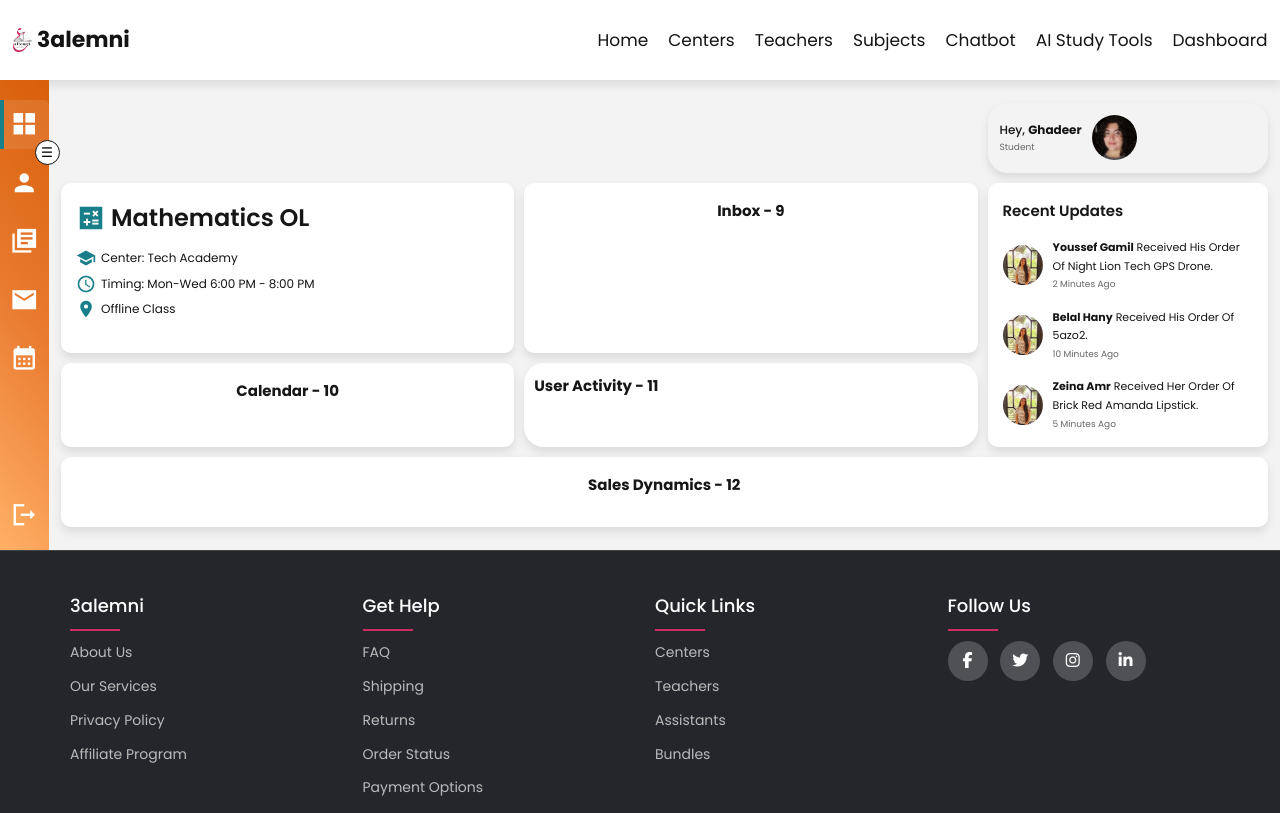
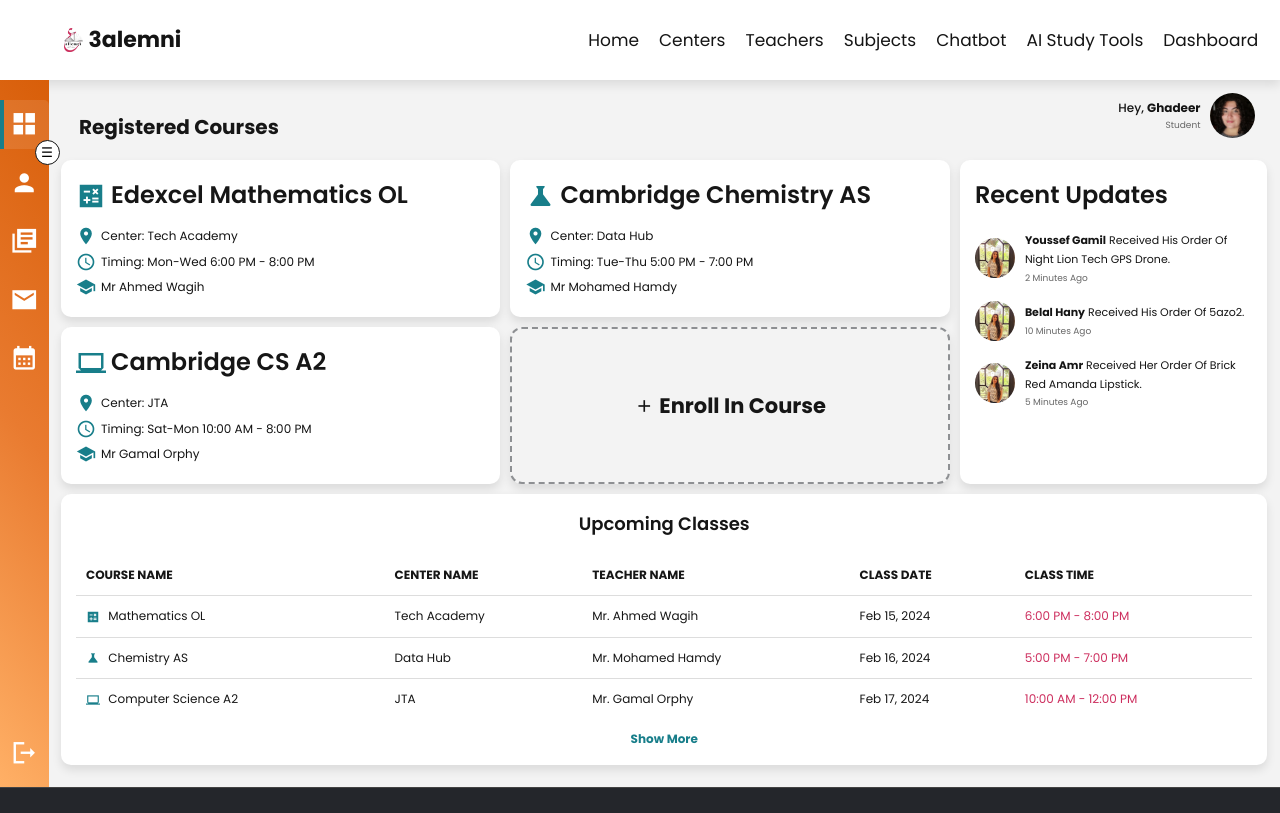
Before and after one commit to GhadeerHesham/3alemni-educational-website, a plain HTML site: page StudentDashboard_Overview.html in a window 1280 px wide. Shown: the top 813 px of the page. Drawn offline with Linux system fonts and the light colour scheme.

Commit message:
final overview

```diff
--- a/StudentDashboard_Overview.css
+++ b/StudentDashboard_Overview.css
@@ -1,20 +1,64 @@
 /* Grid Layout for Dashboard */
 .dashboard-main {
     display: grid;
-    grid-template-columns: repeat(2, 1fr) 280px;
+    grid-template-columns: repeat(2, 1fr) 0.7fr;
     grid-template-rows: repeat(6, auto);
     gap: 1rem;
+    margin-top: -1.8%;
 }
 
 /* Grid Layout Adjustments */
 .dashboard-header {
     grid-column: 1 / 4;
     grid-row: 1 / 2;
+    margin-bottom: 0%;
+    padding-left: 5%;
+    padding-right: 1.7%;
 }
 
 .profile {
     grid-column: 3 / 4;
     grid-row: 2 / 3;
+    display: flex;
+    align-items: right;
+    gap: 1rem;
+    background: transparent;
+    padding: 1.2rem;
+    justify-self: flex-end; /* Align the entire container to the right of the cell */
+    margin: 0rem;
+    box-shadow: none;
+}
+
+.profile .info {
+    text-align: right; /* Align text to the right */
+    display: flex;
+    flex-direction: column;
+}
+
+.profile .info p {
+    font-size: 1.2rem;
+    font-weight: 500;
+    color: var(--black);
+    margin: 0; /* Remove default margin */
+}
+
+.profile .info .text-muted {
+    font-size: 0.9rem;
+    color: var(--light-black);
+    margin: 0; /* Remove default margin */
+}
+
+.profile .profile-photo {
+    width: 4.5rem;
+    height: 4.5rem;
+    border-radius: 50%;
+    overflow: hidden;
+}
+
+.profile .profile-photo img {
+    width: 100%;
+    height: 100%;
+    object-fit: cover;
 }
 
 .dashboard-sidebar {
@@ -27,17 +71,27 @@
     grid-row: 3 / 5;
 }
 
-.course1 {
-    grid-column: 1 / 2;
-    grid-row: 3 / 4;
+
+.CourseTitle{
+    grid-column: 1 / 3;
+    grid-row: 2 / 3;
+    margin-top: 3rem;
+    margin-left: 1.8rem;
+    font-size: 2rem;
+    margin-bottom: 0rem;
+    padding: 0%;
+}
+
+.courses{
     padding: 1.5rem;
     border-radius: 1.2rem;
     background: #fff;
     box-shadow: var(--box-shadow);
     text-align: left;
+    margin-top: 0REM;
 }
 
-.course1 h2 {
+.courses h2 {
     font-size: 2.4rem;
     font-weight: 600;
     display: flex;
@@ -46,14 +100,13 @@
     margin-bottom: 1rem;
 }
 
-/* Styling for the course details list */
-.course1 .course-details {
+courses .course-details {
     list-style: none; /* Removes bullet points */
     padding: 0;
     margin: 0;
 }
 
-.course1 .course-details li {
+.courses .course-details li {
     font-size: 1.2rem;
     color: var(--black);
     display: flex;
@@ -62,9 +115,15 @@
     margin-bottom: 0.5rem;
 }
 
-.course1 .material-icons-sharp {
+.courses .material-icons-sharp {
     font-size: 2rem;
     color: var(--main-color);
+}
+
+.course1 {
+    grid-column: 1 / 2;
+    grid-row: 3 / 4;
+
 }
 
 
@@ -81,30 +140,114 @@
 .addCourse {
     grid-column: 2 / 3;
     grid-row: 4 / 5;
+    border: 2px dashed #35383e86;
+    background-color: transparent;
+    display: flex;
+    align-items: center;
+    justify-content: center;
+    font-size: 1.4rem;
+    padding: 1.5rem;
+    border-radius: 1.2rem;
+    text-align: center;
 }
 
+.addCourse h2 {
+    display: flex;
+    align-items: center;
+    gap: 0.5rem;
+    margin: 0;
+}
+
+.addCourse .material-icons-sharp {
+    font-size: 2rem; /* Adjust the size of the icon */
+    vertical-align: middle; /* Ensure the icon is vertically aligned with the text */
+}
+
+/* Upcoming Classes Section */
 .upcoming {
     grid-column: 1 / 4;
     grid-row: 5 / 6;
+    padding: 1.5rem;
+    background: #fff;
+    box-shadow: var(--box-shadow);
+    border-radius: 1rem;
+    text-align:justify;
 }
+
+.upcoming h2 {
+    font-size: 1.8rem;
+    font-weight: 600;
+    margin-bottom: 1.5rem;
+}
+
+/* Table Layout for Upcoming Classes */
+.upcoming-table {
+    width: 100%;
+    border-collapse: collapse;
+    margin-top: 1rem;
+}
+
+.upcoming-table th,
+.upcoming-table td {
+    padding: 1rem;
+    text-align: left;
+    font-size: 1.2rem;
+    border-bottom: 1px solid #ddd;
+}
+
+.upcoming-table th {
+    font-weight: bold;
+    text-transform: uppercase;
+}
+
+
+.upcoming-table tbody tr:last-child td {
+    border-bottom: none;
+}
+
+/* Icons Inside Table Cells */
+.upcoming-table .material-icons-sharp {
+    font-size: 1.4rem;
+    color: var(--main-color);
+    vertical-align: middle;
+    margin-right: 0.5rem;
+}
+
+/* Show More Link */
+.show-more {
+    display: block;
+    text-align: center;
+    margin-top: 1rem;
+    font-size: 1.2rem;
+    color: var(--main-color);
+    text-decoration: none;
+    font-weight: bold;
+}
+
+.show-more:hover {
+    text-decoration: underline;
+}
+
 
 .dashboard-footer {
     grid-column: 1 / 4;
     grid-row: 6 / 7;
 }
 
-/* Profile Card */
 .profile {
+    grid-column: 3 / 4;
+    grid-row: 2 / 3;
     display: flex;
+    flex-direction: row-reverse; /* Reverse the order of elements */
     align-items: center;
     gap: 1rem;
     background: transparent;
     padding: 1.2rem;
+    justify-content: flex-end; /* Align everything to the right */
 }
 
-/* Profile Text Alignment */
 .profile .info {
-    text-align: left;
+    text-align: right; /* Align text to the right */
     display: flex;
     flex-direction: column;
 }
@@ -113,14 +256,15 @@
     font-size: 1.2rem;
     font-weight: 500;
     color: var(--black);
+    margin: 0; /* Remove default margin */
 }
 
 .profile .info .text-muted {
     font-size: 0.9rem;
     color: var(--light-black);
+    margin: 0; /* Remove default margin */
 }
 
-/* Profile Photo */
 .profile .profile-photo {
     width: 4.5rem;
     height: 4.5rem;
--- a/StudentDashboard_Overview.html
+++ b/StudentDashboard_Overview.html
@@ -56,7 +56,7 @@
             </a>
             <a href="#">
                 <span class="material-icons-sharp">mail</span>
-                <h3>My Messages</h3>
+                <h3>Notifications</h3>
             </a>
             <a href="#">
                 <span class="material-icons-sharp">calendar_month</span>
@@ -76,18 +76,20 @@
     <main class="dashboard-main">
 
         <div class="card profile">
+
+            <div class="profile-photo">
+                <img src="images/ghadeer.jpg" alt="user-photo">
+            </div>
+
             <div class="info">
                 <p>Hey, <b>Ghadeer</b></p>
                 <small class="text-muted">Student</small>
-            </div>
-            <div class="profile-photo">
-                <img src="images/ghadeer.jpg" alt="user-photo">
             </div>
         </div>
 
 
         <div class="card notifications">
-            <h2>Recent Updates</h2>
+            <h2 style="font-size: 2.4rem;">Recent Updates</h2>
             <div class="updates">
                 <div class="update">
                     <div class="profile-photo">
@@ -121,33 +123,79 @@
             </div>
         </div>
 
-
-        <div class="card course1">
-            <h2><span class="material-icons-sharp" style="font-size: 3rem;">calculate</span> Mathematics OL</h2>
+        <h1 class="CourseTitle">Registered Courses</h1>
+        <div class="card courses course1">
+            <h2><span class="material-icons-sharp" style="font-size: 3rem;">calculate</span> Edexcel Mathematics OL</h2>
             <ul class="course-details">
-                <li><span class="material-icons-sharp">school</span> Center: Tech Academy</li>
+                <li><span class="material-icons-sharp">location_on</span> Center: Tech Academy</li>
                 <li><span class="material-icons-sharp">schedule</span> Timing: Mon-Wed 6:00 PM - 8:00 PM</li>
-                <li><span class="material-icons-sharp">location_on</span> Offline Class</li>
+                <li><span class="material-icons-sharp">school</span> Mr Ahmed Wagih</li>
             </ul>
         </div>
 
 
 
-        <div class="card course2">
-            <h2>Inbox - 9</h2>
+        <div class="card courses course2">
+            <h2><span class="material-icons-sharp" style="font-size: 3rem;">science</span> Cambridge Chemistry AS</h2>
+            <ul class="course-details">
+                <li><span class="material-icons-sharp">location_on</span> Center: Data Hub</li>
+                <li><span class="material-icons-sharp">schedule</span> Timing: Tue-Thu 5:00 PM - 7:00 PM</li>
+                <li><span class="material-icons-sharp">school</span> Mr Mohamed Hamdy</li>
+            </ul>
         </div>
 
-        <div class="card course3">
-            <h2>Calendar - 10</h2>
-        </div>
+        <div class="card courses course3">
+            <h2><span class="material-icons-sharp" style="font-size: 3rem;">laptop</span> Cambridge CS A2</h2>
+            <ul class="course-details">
+                <li><span class="material-icons-sharp">location_on</span> Center: JTA</li>
+                <li><span class="material-icons-sharp">schedule</span> Timing: Sat-Mon 10:00 AM - 8:00 PM</li>
+                <li><span class="material-icons-sharp">school</span> Mr Gamal Orphy</li>
+            </ul>        </div>
 
         <div class="card addCourse">
-            <h2>User Activity - 11</h2>
+            <h2><span class="material-icons-sharp">add</span> Enroll In Course</h2>
         </div>
 
         <div class="card upcoming">
-            <h2>Sales Dynamics - 12</h2>
+            <h2>Upcoming Classes</h2>
+            <table class="upcoming-table">
+                <thead>
+                    <tr>
+                        <th>Course Name</th>
+                        <th>Center Name</th>
+                        <th>Teacher Name</th>
+                        <th>Class Date</th>
+                        <th>Class Time</th>
+                    </tr>
+                </thead>
+                <tbody>
+                    <tr>
+                        <td><span class="material-icons-sharp">calculate</span> Mathematics OL</td>
+                        <td>Tech Academy</td>
+                        <td>Mr. Ahmed Wagih</td>
+                        <td>Feb 15, 2024</td>
+                        <td style="color: #cd2e5e;">6:00 PM - 8:00 PM</td>
+                    </tr>
+                    <tr>
+                        <td><span class="material-icons-sharp">science</span> Chemistry AS</td>
+                        <td>Data Hub</td>
+                        <td>Mr. Mohamed Hamdy</td>
+                        <td>Feb 16, 2024</td>
+                        <td style="color: #cd2e5e;">5:00 PM - 7:00 PM</td>
+                    </tr>
+                    <tr>
+                        <td><span class="material-icons-sharp">laptop</span> Computer Science A2</td>
+                        <td>JTA</td>
+                        <td>Mr. Gamal Orphy</td>
+                        <td>Feb 17, 2024</td>
+                        <td style="color: #cd2e5e;">10:00 AM - 12:00 PM</td>
+                    </tr>
+                </tbody>
+            </table>
+            <a href="#" class="show-more">Show More</a>
         </div>
+
+
 
     </main>
 
```
